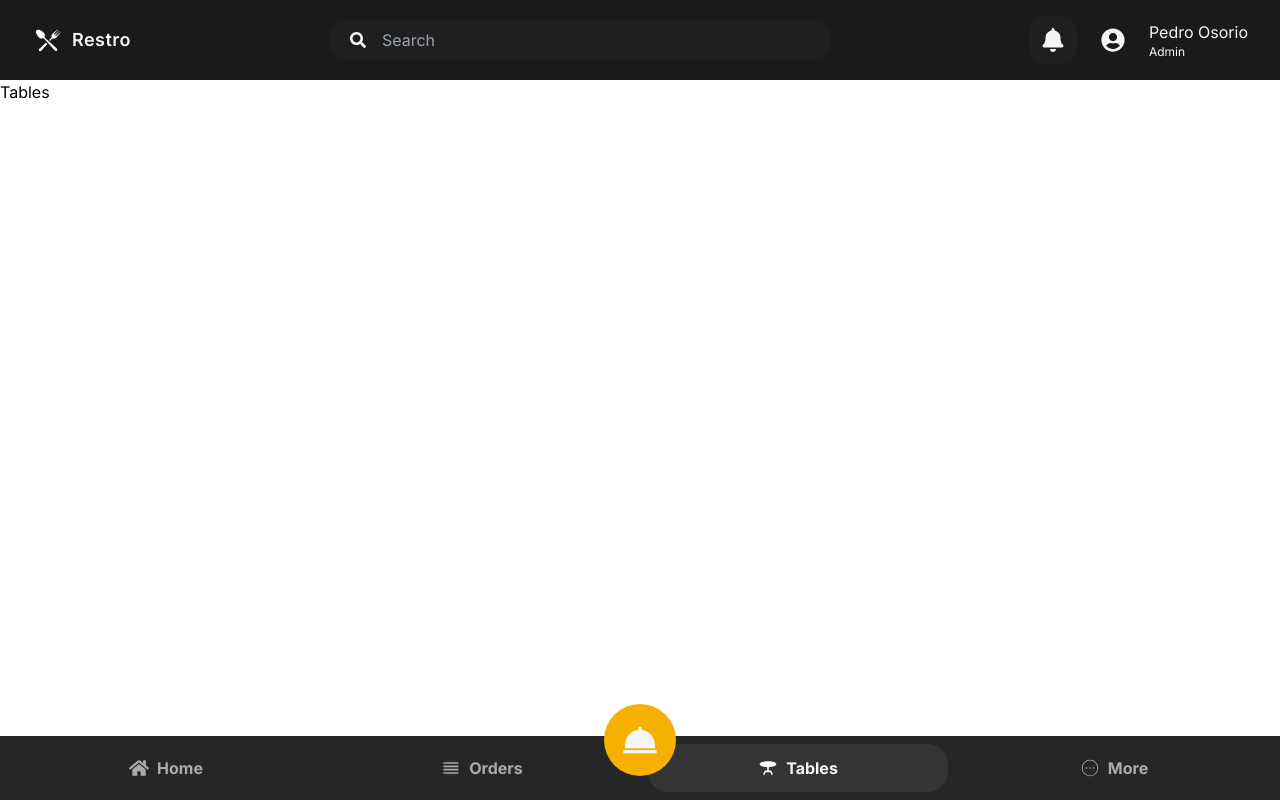
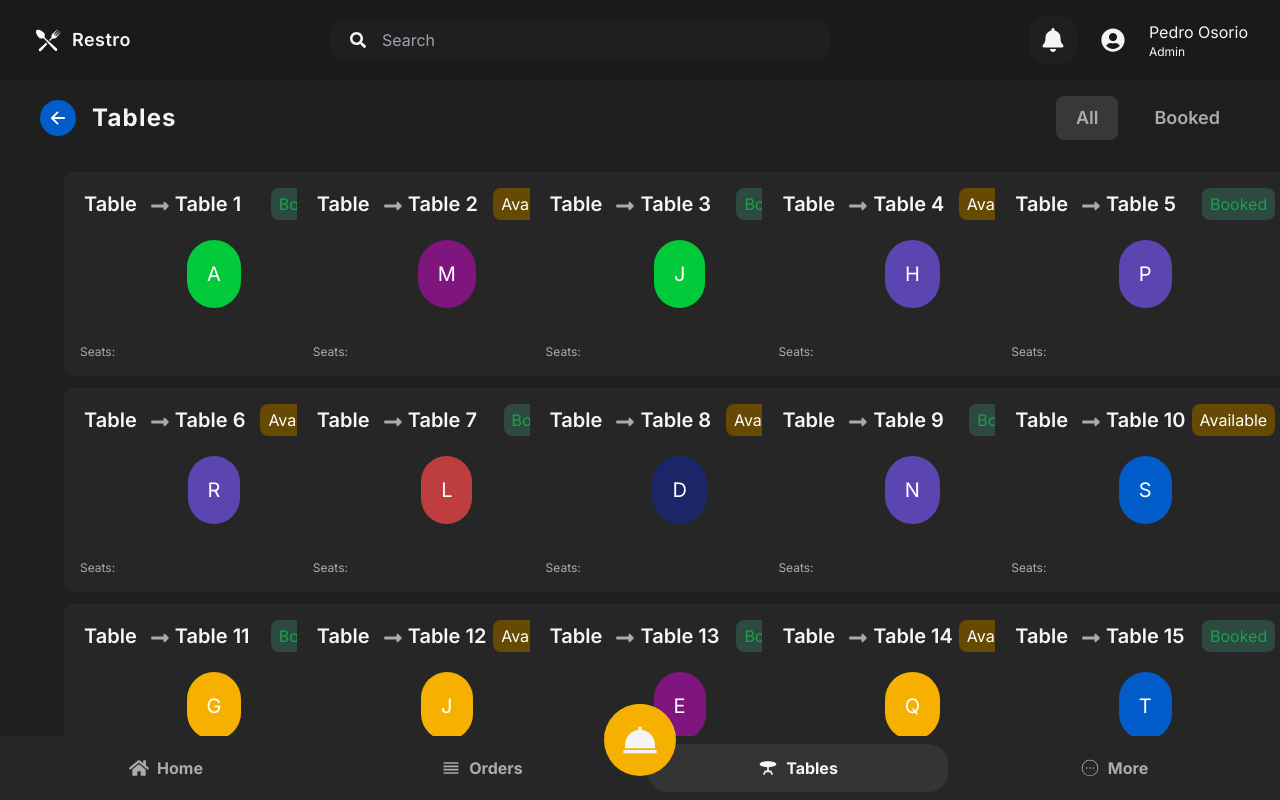
Before and after one commit to PPOSM1993/pos_react_node_js, a React (Vite) app in the folder pos-frontend/: page /tables in a window 1280 px wide. Built offline with nearby package versions, Linux system fonts and the light colour scheme.

Commit message:
Se teabaja en el modelo de la tabla

```diff
--- /dev/null
+++ b/pos-frontend/src/components/tables/TableCard.jsx
@@ -0,0 +1,25 @@
+import React from "react";
+import { FaCheckDouble } from "react-icons/fa";
+import { FaLongArrowAltRight } from "react-icons/fa";
+import { getAvatarName, getBgColor } from "../../index"
+
+const TableCard = ({ id, name, status, initials, seats }) => {
+    return (
+        <>
+            <div key={id} className="w-[300px] hover:bg-[#2c2c2c] bg-[#262626] p-4 rounded-lg cursor-pointer">
+                <div className="flex items-center justify-between px-1">
+                    <h1 className="text-[#f5f5f5] text-xl font-semibold">Table <FaLongArrowAltRight className="text-[#ababab] ml-2 inline" /> {name}</h1>
+                    <p className={`${status === "Booked" ? "text-green-600 bg-[#2e4a40]" : "bg-[#664a04] text-white"} px-2 py-1 rounded-lg`}>
+                        {status}
+                    </p>
+                </div>
+                <div className="flex items-center justify-center mt-5 mb-9">
+                    <h1 className={`text-white rounded-full p-5 text-xl`} style={{ backgroundColor: initials ? getBgColor() : "#1f1f1f" }} >{getAvatarName(initials) || "N/A"}</h1>
+                </div>
+                <p className="text-[#ababab] text-xs">Seats: <span className="text-[#f5f5f5]">{seats}</span></p>
+            </div >
+        </>
+    )
+}
+
+export default TableCard;
--- a/pos-frontend/src/index.js
+++ b/pos-frontend/src/index.js
@@ -8,6 +8,7 @@ export { default as BackButton } from './components/shared/BackButton';
 export { default as BottomNav } from './components/shared/BottomNav';
 export { default as Header } from './components/shared/Header';
 export { default as Modal } from './components/shared/Modal';
+export { default as TableCard } from './components/tables/TableCard';
 export * from './constants';
 export * from './main';
 export { default as Auth } from './pages/Auth';
--- a/pos-frontend/src/pages/Tables.jsx
+++ b/pos-frontend/src/pages/Tables.jsx
@@ -1,9 +1,36 @@
-import React from "react";
+import React, { useState } from "react";
+import { BottomNav, BackButton, TableCard, tables } from '../index'
+
 
 const Tables = () => {
+
+    const [status, setStatus] = useState("all");
     return (
         <>
-            <h1>Tables</h1>
+            <section className="bg-[#1f1f1f] h-[calc(100vh-5rem)] overflow-hidden ">
+                <div className="flex items-center justify-between px-10 py-4">
+                    <div className="flex items-center gap-4">
+                        <BackButton />
+                        <h1 className="text-[#f5f5f5] text-2xl font-bold tracking-wider">Tables</h1>
+                    </div>
+
+                    <div className="flex items-center justify-around gap-4">
+                        <button onClick={() => setStatus("all")} className={`text-[#ababab] text-lg ${status === 'all' && 'bg-[#383838]'} rounded-lg px-5 py-2 font-semibold`}>All</button>
+                        <button onClick={() => setStatus("booked")} className={`text-[#ababab] text-lg ${status === 'progress' && 'bg-[#383838]'} rounded-lg px-5 py-2 font-semibold`}>Booked</button>
+                    </div>
+                </div>
+
+                <div className="grid grid-cols-5 gap-3 px-16 py-4 h-[650px] overflow-y-scroll scrollbar-hide">
+                    {
+                        tables.map((table) => {
+                            return(
+                                <TableCard key={table.id} table={table} name={table.name} status={table.status} initials={table.initial} />
+                            )
+                        })
+                    }
+                </div>
+            </section>
+            <BottomNav />
         </>
     )
 }
```
